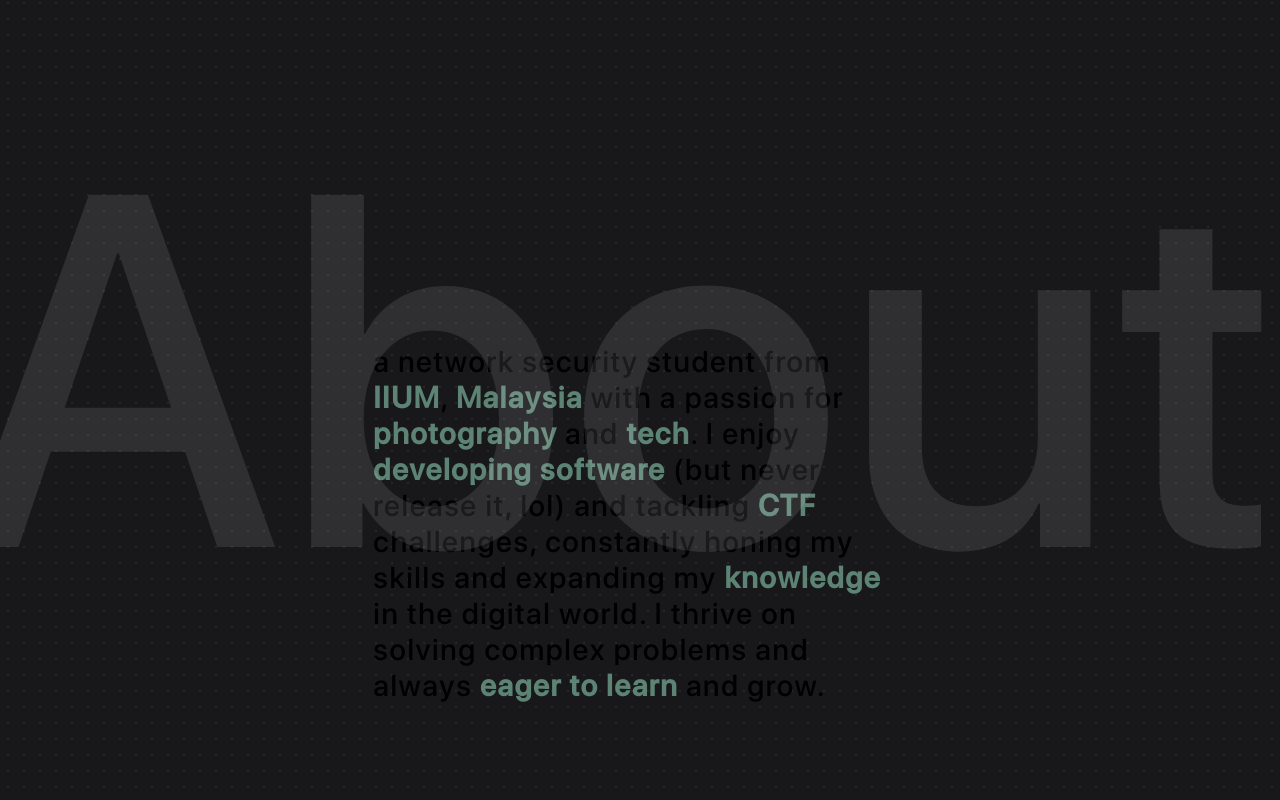
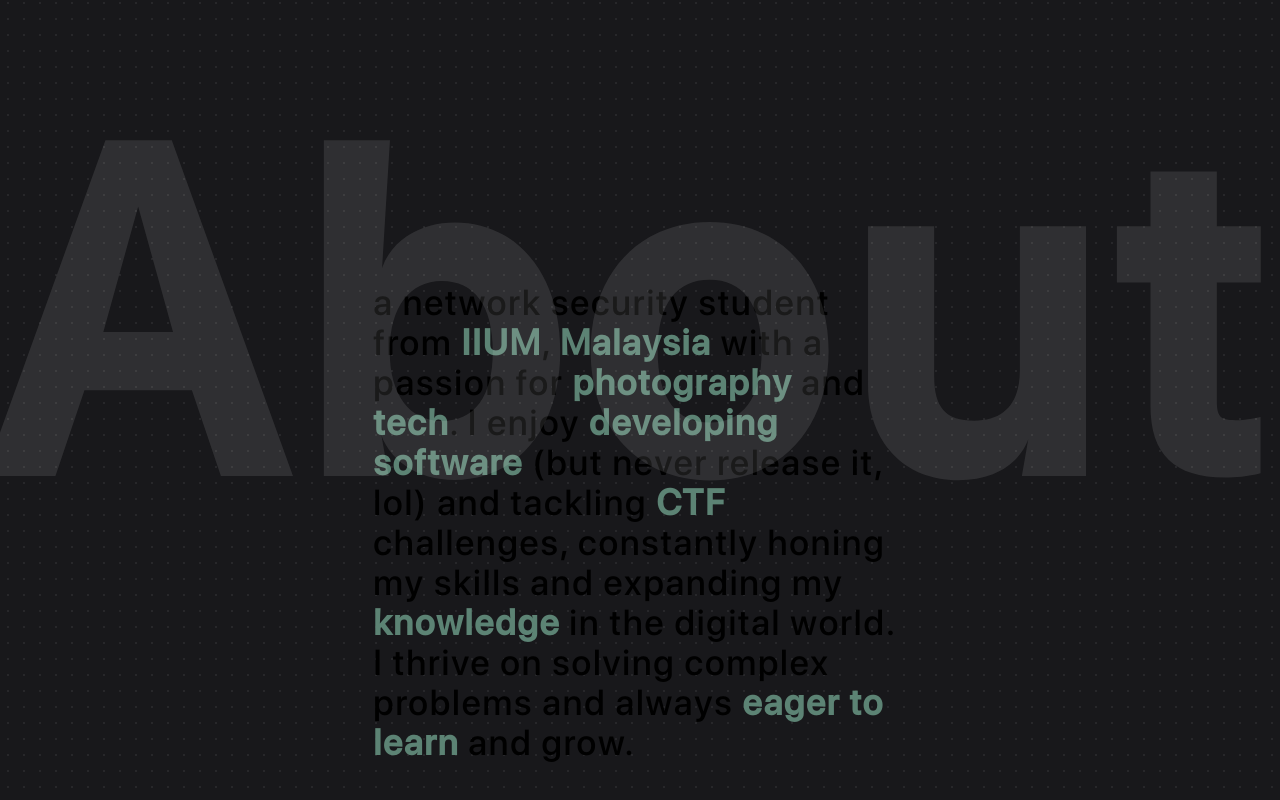
Before and after one commit to darwishathibi/personal_portfolio, a Next.js app: page / in a window 1280 px wide. Shown: the part 677-1477 px from the top of the page. Built offline with nearby package versions, Linux system fonts and the light colour scheme.

Commit message:
make some changes

```diff
--- a/src/app/About.tsx
+++ b/src/app/About.tsx
@@ -1,3 +1,5 @@
+
+
 const sentences =
   "a network security student from IIUM, Malaysia with a passion for photography and tech. I enjoy developing software (but never release it, lol) and tackling CTF challenges, constantly honing my skills and expanding my knowledge in the digital world. I thrive on solving complex problems and always eager to learn and grow.";
 
@@ -36,17 +38,15 @@
   });
 }
 
-
-
 export default function About() {
-    return (
-      <div className="flex flex-col items-center justify-center relative h-screen">
-        <div className="text-lg md:text-2xl lg:text-3xl space-y-4 w-5/12 leading-relaxed">
-          {highlightText(sentences, highlightWords, highlightColor)}
-        </div>
-        <div className="absolute -top-32 right-0 text-[500px]">
-          <p className="text-white/10">About</p>
-        </div>
+  return (
+    <div className="flex flex-col items-center justify-center h-screen relative">
+      <div className="absolute text-white/10 text-[450px] overflow-hidden -top-36 right-0 font-extrabold tracking-wider">
+        <p>About</p>
       </div>
-    );
-};
+      <div className="text-xl sm:text-2xl md:text-3xl lg:text-4xl space-y-4 w-5/12 tracking-wider">
+        {highlightText(sentences, highlightWords, highlightColor)}
+      </div>
+    </div>
+  );
+}
```
